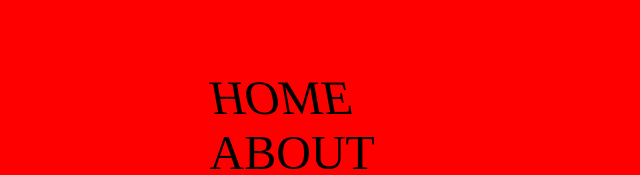
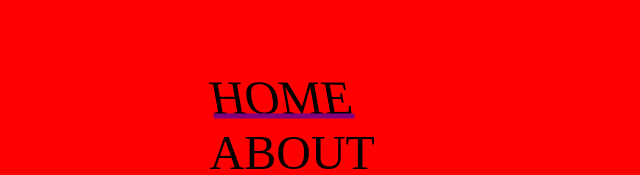
Before and after one commit to Iamtobi1345/Task5, a plain HTML site: page index.html in a window 1280 px wide. In both pictures the pointer is over the item "HOME". Shown: the part 220-395 px from the top of the page, without its empty margins (339-979 px from the left). Drawn offline with Linux system fonts and the light colour scheme.

Commit message:
Update task5.css

```diff
--- a/task5.css
+++ b/task5.css
@@ -42,5 +42,5 @@ transition: all 500ms ease-in-out;
 }
 
 
-li:hover::after{width:fit-content;
+li:hover::after{width:100%;
 outline:0px #000000 solid ;}
```
